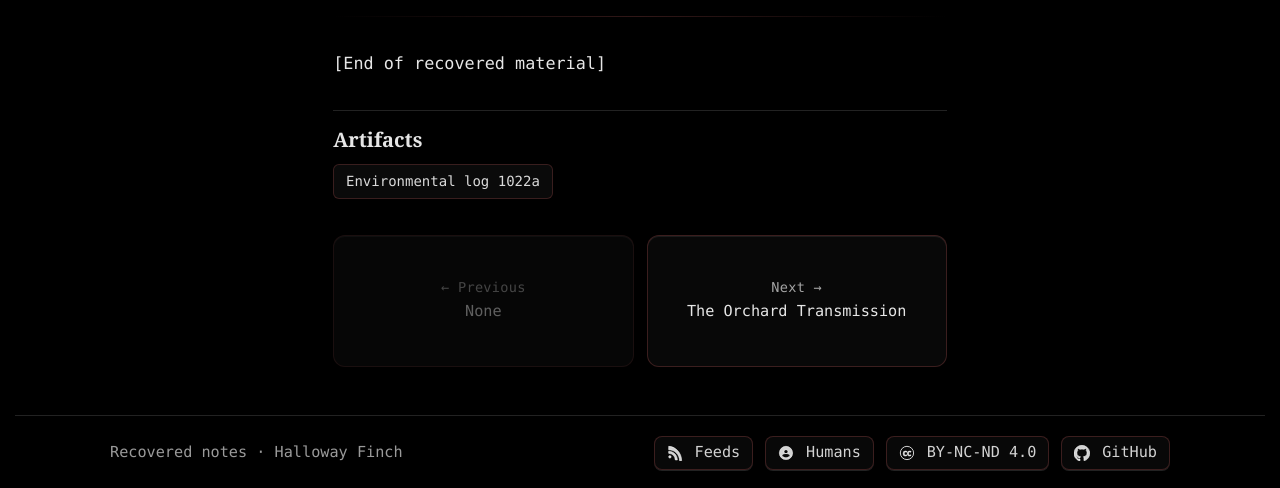
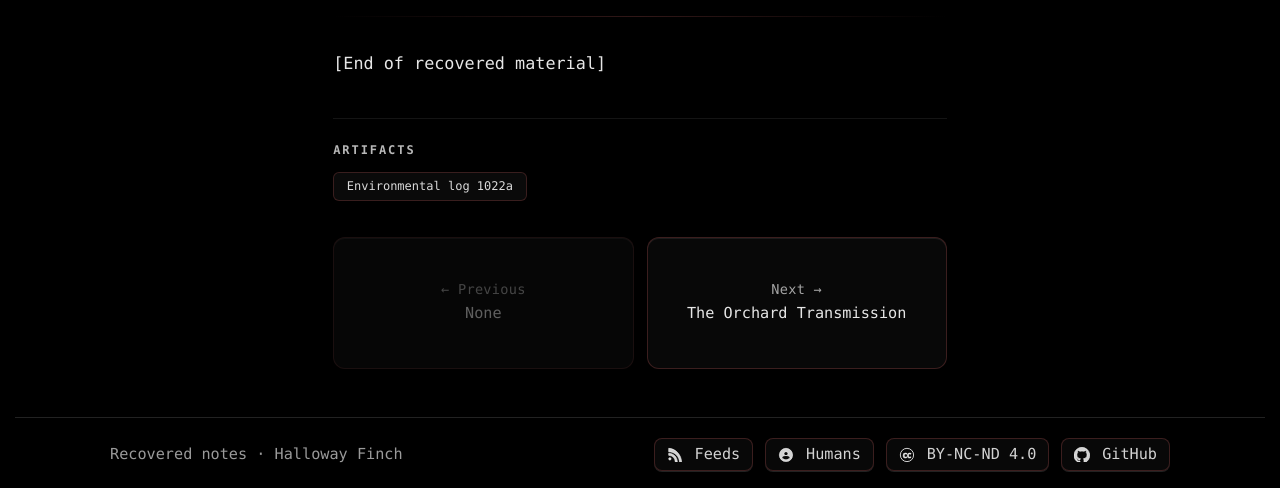
Before and after one commit to HallowayFinch/fincharchive.com, a Jekyll site: the page built from _logs/the-voice-in-the-static.md, in a window 1280 px wide and 1400 px high, scrolled down 3903 px. Shown: the part 909-1397 px from the top of the window. Built offline with Jekyll 4.4.1, drawn with Linux system fonts in a browser that asks for light colours.

Commit message:
Update style.css

```diff
--- a/assets/css/style.css
+++ b/assets/css/style.css
@@ -296,6 +296,37 @@ a:hover .fn-thumb{
 .log-artifacts h2{ margin:0 0 .75rem; font-family:var(--serif); font-size:1.25rem; color:var(--fg); }
 .artifact-list{ list-style:none; padding:0; margin:0; display:grid; grid-template-columns:repeat(auto-fit,minmax(220px,1fr)); gap:.75rem; }
 
+.log-artifacts {
+  margin-top: 2.5rem;
+  padding-top: 1.5rem;
+  border-top: 1px solid rgba(255, 255, 255, 0.08);
+}
+
+.log-artifacts h2 {
+  font-family: var(--mono, ui-monospace, SFMono-Regular, Menlo, Monaco, Consolas, "Liberation Mono", "Courier New", monospace);
+  font-size: 0.75rem;
+  letter-spacing: 0.16em;
+  text-transform: uppercase;
+  opacity: 0.8;
+  margin: 0 0 0.85rem 0;
+}
+
+.artifact-list {
+  list-style: none;
+  margin: 0;
+  padding: 0;
+  display: flex;
+  flex-wrap: wrap;
+  gap: 0.65rem;
+}
+
+.artifact-list .btn {
+  font-family: var(--mono, ui-monospace, SFMono-Regular, Menlo, Monaco, Consolas, "Liberation Mono", "Courier New", monospace);
+  font-size: 0.75rem;
+  padding: 0.35rem 0.8rem;
+  line-height: 1.3;
+}
+
 /* ======================================
    Pager / Prev–Next Cards (tighter gap)
    ====================================== */
```
